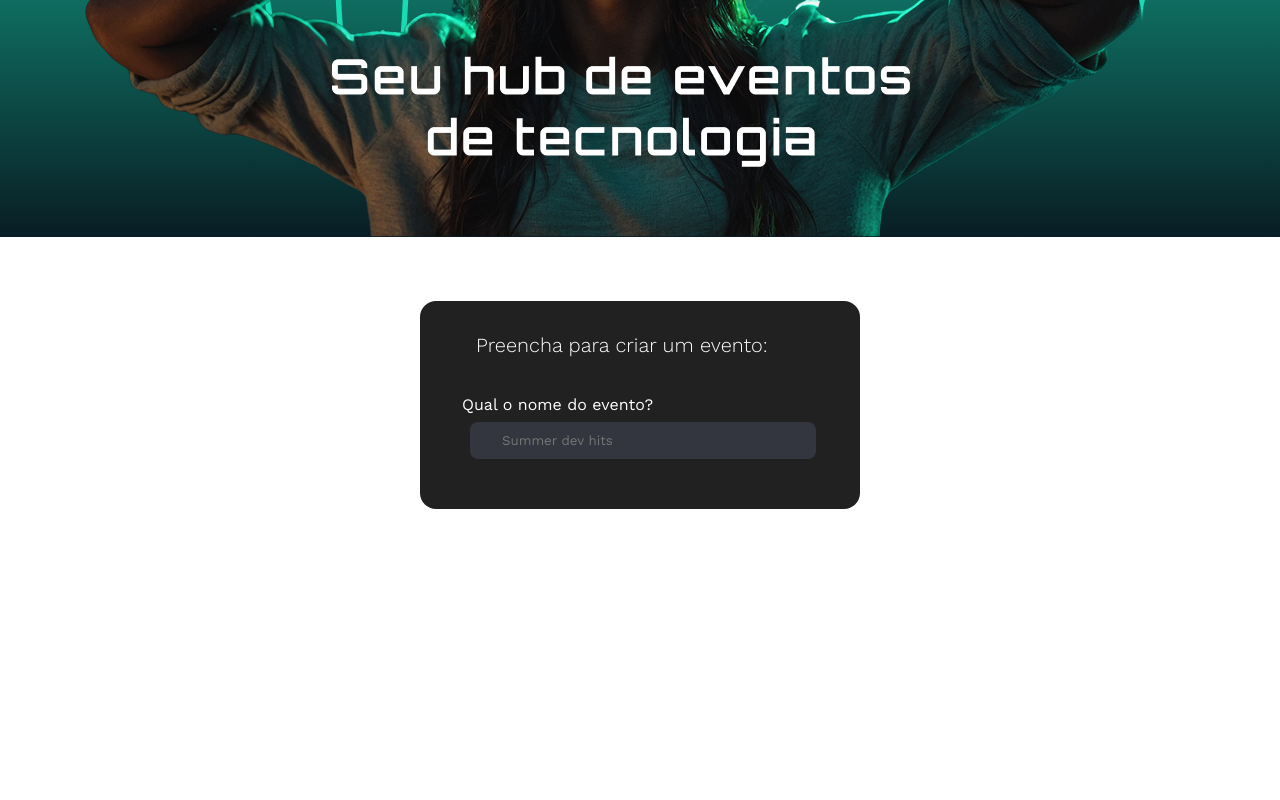
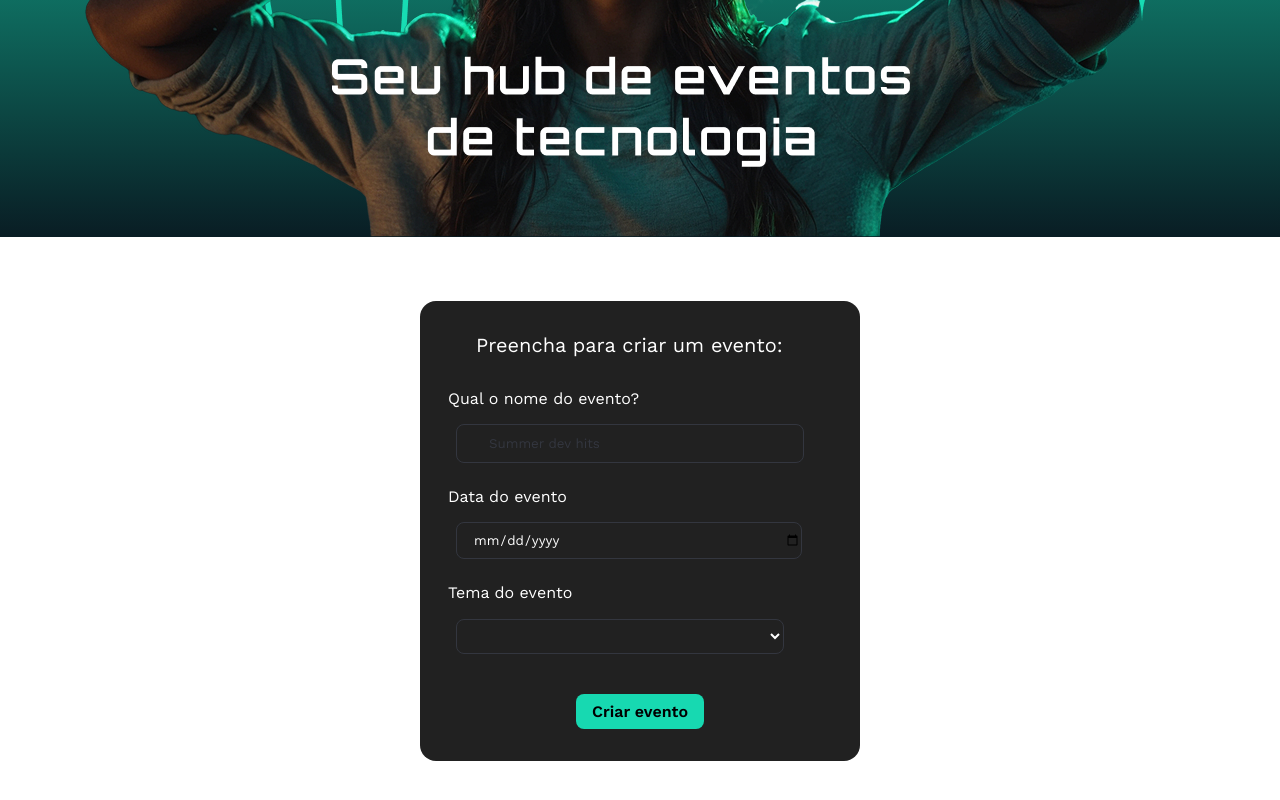
Before and after one commit to MeloMatheus89/tecboard-alura, a React (Vite) app: page / in a window 1280 px wide. Shown: the part 446-1246 px from the top of the page. Before the commit the page ends 1019 px from the top, so only its background shows below. Built offline with nearby package versions, Linux system fonts and the light colour scheme.

Commit message:
feat: enhance form components with new styles and structure, add selection field and button

```diff
--- /dev/null
+++ b/src/componentes/Botao/botao.estilos.css
@@ -0,0 +1,15 @@
+.botao {
+  font-weight: 600;
+  font-size: var(--font-size-medium);
+  line-height: var(--body-line-height);
+  color: var(--grafite-fundo-componente);
+  padding: 8px 16px;
+  background-color: var(--verde-destaque);
+  border: none;
+  border-radius: 8px;
+}
+
+.botao:hover {
+  opacity: 0.8;
+  cursor: pointer;
+}
--- /dev/null
+++ b/src/componentes/Botao/index.jsx
@@ -0,0 +1,4 @@
+import "./botao.estilos.css";
+export function Botao({ children }) {
+  return <button className="botao">{children}</button>;
+}
--- a/src/componentes/CampoDeEntrada/input.estilos.css
+++ b/src/componentes/CampoDeEntrada/input.estilos.css
@@ -1,20 +1,21 @@
 input {
-  background-color: var(--cinza-medio);
-  border: var(--cinza-medio) 1px;
+  background-color: transparent;
+  border: solid var(--cinza-medio) 1px;
   border-radius: 8px;
   height: 35px;
   width: 328px;
   margin: 8px;
   padding-left: 16px;
-  color: #7d7878;
+  color: var(--branco-textos);
 }
 
 input::placeholder {
   padding: 8px 16px;
+  color: var(--cinza-medio);
 }
 /*
     TO DO: Fazer esse elemento ficar em destaque verde na cor designada
 */
-input:active {
-  border: var(--verde-destaque) 12px;
+input:focus {
+  border: solid var(--verde-destaque) 1px;
 }
--- a/src/componentes/CampoDeFormulario/fieldset.estilos.css
+++ b/src/componentes/CampoDeFormulario/fieldset.estilos.css
@@ -1,3 +1,8 @@
 fieldset {
+  display: flex;
+  flex-direction: column;
+  gap: 8px;
   border: none;
+  padding: 0;
+  margin: 0;
 }
--- /dev/null
+++ b/src/componentes/CampoDeSelecao/campo-de-selecao.estilos.css
@@ -0,0 +1,10 @@
+.campo-de-selecao {
+  background-color: transparent;
+  border: 1px solid var(--cinza-medio);
+  border-radius: 8px;
+  height: 35px;
+  width: 328px;
+  margin: 8px;
+  padding-left: 16px;
+  color: var(--branco-textos);
+}
--- /dev/null
+++ b/src/componentes/CampoDeSelecao/index.jsx
@@ -0,0 +1,11 @@
+import "./campo-de-selecao.estilos.css";
+
+export function CampoDeSelecao() {
+  return (
+    <select className="campo-de-selecao">
+      <option> </option>
+    </select>
+  );
+}
+
+// Usar um forEach??
--- a/src/componentes/FormularioDeEvento/formulario-de-eventos.estilos.css
+++ b/src/componentes/FormularioDeEvento/formulario-de-eventos.estilos.css
@@ -6,3 +6,14 @@
   max-width: 90%;
   margin: 64px auto;
 }
+
+.campos {
+  display: flex;
+  flex-direction: column;
+  gap: 16px;
+}
+
+.acoes {
+  margin-top: 32px;
+  text-align: center;
+}
--- a/src/componentes/FormularioDeEvento/index.jsx
+++ b/src/componentes/FormularioDeEvento/index.jsx
@@ -6,15 +6,30 @@ import { TituloFormulario } from "../TituloFormulario/index.jsx";
 import { CampoDeFormulario } from "../CampoDeFormulario/index.jsx";
 import { CampoDeEntrada } from "../CampoDeEntrada/index.jsx";
 import { Label } from "../Label/index.jsx";
+import { CampoDeSelecao } from "../CampoDeSelecao/index.jsx";
+import { Botao } from "../Botao/index.jsx";
 
 export function FormularioDeEvento() {
   return (
     <form className="form-evento">
       <TituloFormulario>Preencha para criar um evento:</TituloFormulario>
-      <CampoDeFormulario>
-        <Label htmlFor="nome">Qual o nome do evento?</Label>
-        <CampoDeEntrada type="text " id="nome" placeholder="Summer dev hits"></CampoDeEntrada>
-      </CampoDeFormulario>
+      <div className="campos">
+        <CampoDeFormulario>
+          <Label htmlFor="nome">Qual o nome do evento?</Label>
+          <CampoDeEntrada type="text " id="nome" placeholder="Summer dev hits"></CampoDeEntrada>
+        </CampoDeFormulario>
+        <CampoDeFormulario>
+          <Label htmlFor="dataEvento">Data do evento</Label>
+          <CampoDeEntrada type="date" id="dataEvento" name="dataEvento"></CampoDeEntrada>
+        </CampoDeFormulario>
+        <CampoDeFormulario>
+          <Label htmlFor="temaEvento">Tema do evento </Label>
+          <CampoDeSelecao />
+        </CampoDeFormulario>
+      </div>
+      <div className="acoes">
+        <Botao>Criar evento</Botao>
+      </div>
     </form>
   );
 }
--- a/src/componentes/Label/label.estilos.css
+++ b/src/componentes/Label/label.estilos.css
@@ -1,5 +1,6 @@
 label {
   font-size: 16px;
+  font-weight: 400;
   line-height: 120%;
   color: #ffffff;
 }
--- a/src/componentes/TituloFormulario/h2.estilos.css
+++ b/src/componentes/TituloFormulario/h2.estilos.css
@@ -2,7 +2,7 @@ h2 {
   color: var(--branco-textos);
   font-size: var(--font-size-large);
   line-height: var(--body-line-height);
-  font-weight: 300;
+  font-weight: 400;
   margin: 0;
   padding-left: 28px;
   padding-right: 28px;
```
